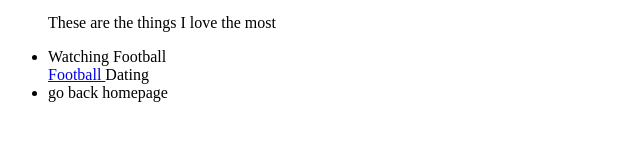
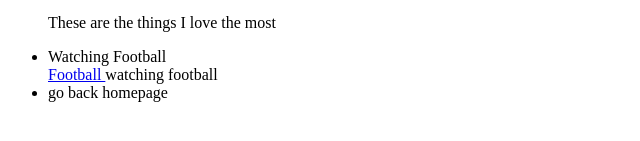
Before and after one commit to 17y1yblimyoukai/171yblimyoukai.github.io, a plain HTML site: page index.html in a window 1280 px wide. Shown: the part 373-514 px from the top of the page, 0-640 px from the left. Drawn offline with Linux system fonts and the light colour scheme.

Commit message:
Update index.html

```diff
--- a/index.html
+++ b/index.html
@@ -11,6 +11,6 @@
 <p>These are the things I love the most </p>
 <li>Watching Football</li>
 <a href=https://fantasy.premierleague.com/>Football </a
-<li>Dating</li>
+<li>watching football</li>
  <li
 <a href ="index.html"> go back homepage  </a>
```
